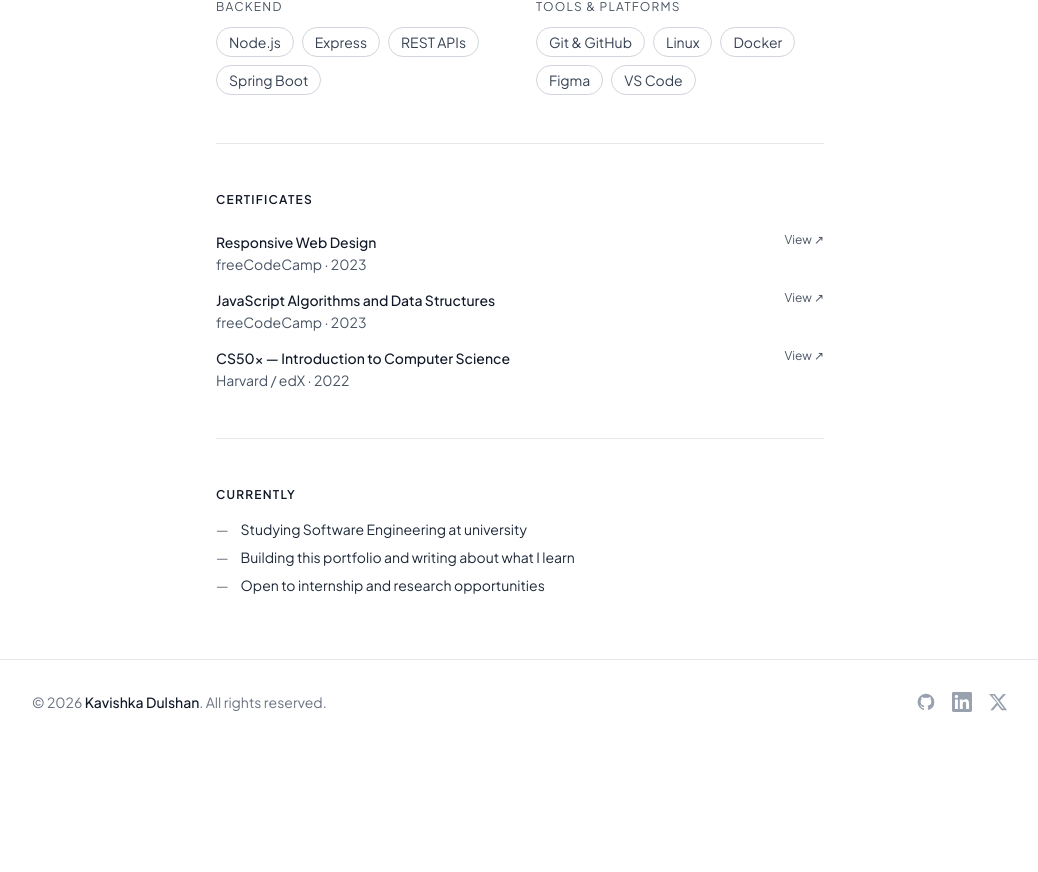
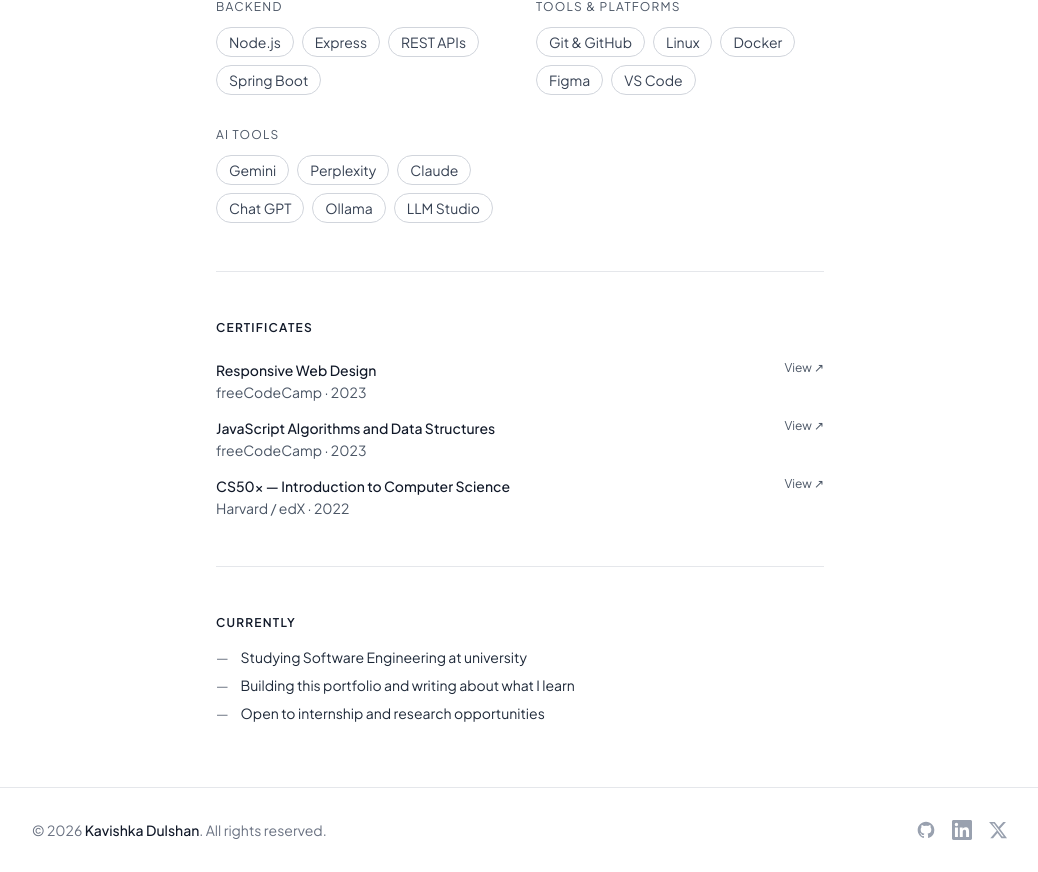
Before and after one commit to KavishkaDulshan/Portfolio-Blog, a React (Vite) app: page /about in a window 1280 px wide. Shown: the part 1114-1986 px from the top of the page, without its empty margins (120-1158 px from the left). Before the commit the page ends 1858 px from the top, so only its background shows below. Built offline with nearby package versions, Linux system fonts and the light colour scheme.

Commit message:
particle canves finetuned and about.md edited

```diff
--- a/src/about/about.md
+++ b/src/about/about.md
@@ -21,6 +21,8 @@ skills:
     items: ["Node.js", "Express", "REST APIs", "Spring Boot"]
   - category: "Tools & Platforms"
     items: ["Git & GitHub", "Linux", "Docker", "Figma", "VS Code"]
+  - category: ["AI Tools"]
+    items: ["Gemini", "Perplexity", "Claude", "Chat GPT", "Ollama", "LLM Studio"]
 
 certificates:
   - title: "Responsive Web Design"
--- a/src/components/ParticleCanvas.jsx
+++ b/src/components/ParticleCanvas.jsx
@@ -4,7 +4,7 @@ import { useEffect, useRef, useCallback } from 'react';
 const N            = 240;
 const DOT_R        = 1.4;
 const PERSP        = 400;
-const ORB_R_FACTOR = 0.25;
+const ORB_R_FACTOR = 0.3;
 const REPEL_R      = 310;
 const REPEL_STR    = 25;
 const ROT_SPD_Y    = (Math.PI * 2) / 12000; // full rotation in 12 s
--- a/src/components/TechStack.jsx
+++ b/src/components/TechStack.jsx
@@ -4,12 +4,11 @@ import {
   SiGithub, SiJavascript, SiReact,
   SiNodedotjs, SiTailwindcss, SiPython, SiGit,
   SiAndroidstudio, SiArduino, SiEspressif,
-  SiFlutter, SiDocker, SiPostman, SiMongodb, SiSwagger, SiRaspberrypi,
+  SiFlutter, SiDocker, SiPostman, SiMongodb, SiSwagger, SiRaspberrypi, SiLinux
 } from 'react-icons/si';
 
 const icons = [
   { Icon: SiGithub,        label: 'GitHub' },
-  { Icon: SiJavascript,    label: 'JavaScript' },
   { Icon: SiAndroidstudio, label: 'Android Studio' },
   { Icon: SiReact,         label: 'React' },
   { Icon: SiNodedotjs,     label: 'Node.js' },
@@ -24,6 +23,7 @@ const icons = [
   { Icon: SiMongodb,       label: 'MongoDB' },
   { Icon: SiSwagger,       label: 'Swagger' },
   { Icon: SiRaspberrypi,   label: 'Raspberry Pi' },
+  { Icon: SiLinux,         label: 'Linux' },
 
 ];
 
```
